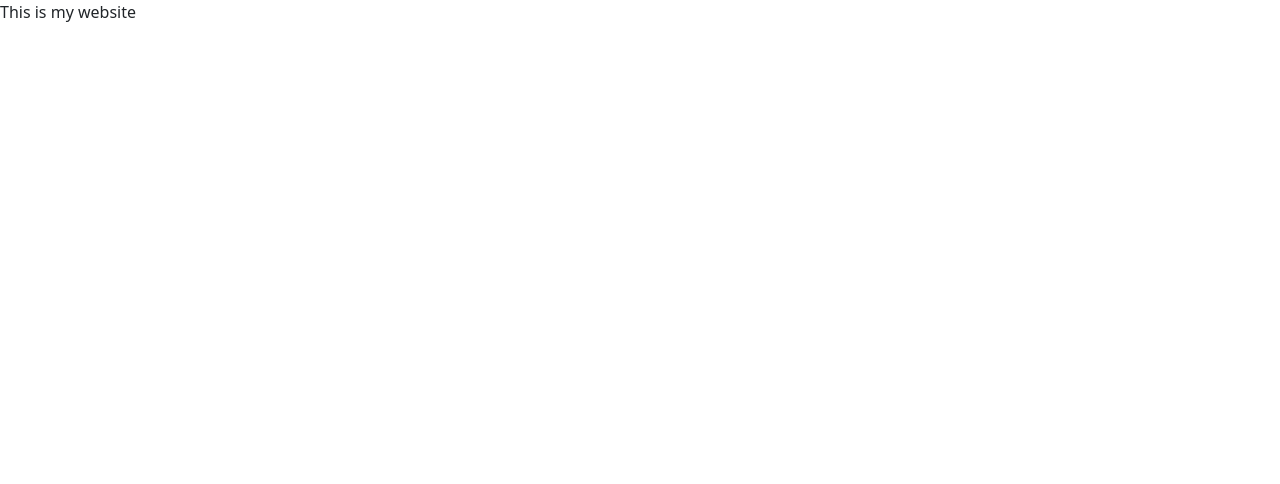
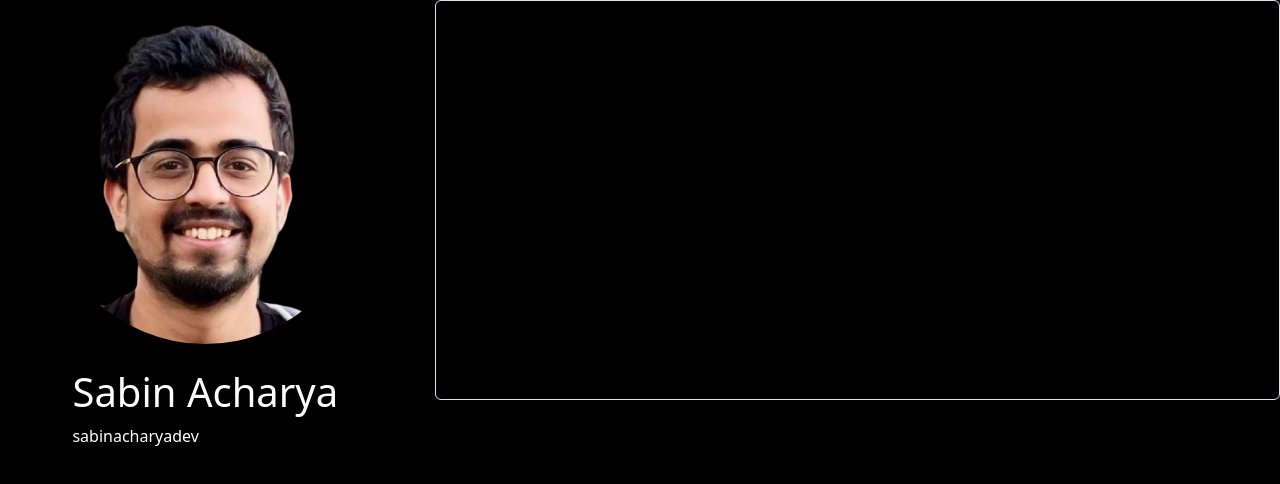
Before and after one commit to sabinacharyadev/react-my-portfolio, a React (Vite) app: page / in a window 1280 px wide. Shown: the top 484 px of the page. Built offline with nearby package versions, Linux system fonts and the light colour scheme.

Commit message:
profile and body section added

```diff
--- a/index.html
+++ b/index.html
@@ -10,6 +10,7 @@
       crossorigin="anonymous"
       referrerpolicy="no-referrer"
     />
+    <link rel="stylesheet" href="./src/index.css" />
 
     <meta name="viewport" content="width=device-width, initial-scale=1.0" />
     <title>Sabin Acharya</title>
--- a/src/App.jsx
+++ b/src/App.jsx
@@ -1,4 +1,19 @@
+import { Row, Col } from "react-bootstrap";
+import ProfileComponent from "./components/ProfileComponent";
+import BodyComponent from "./components/BodyComponent";
 function App() {
-  return <>This is my website</>;
+  return (
+    <>
+      <Row>
+        <Col lg={4}>
+          <ProfileComponent />
+        </Col>
+
+        <Col>
+          <BodyComponent />
+        </Col>
+      </Row>
+    </>
+  );
 }
 export default App;
--- /dev/null
+++ b/src/components/BodyComponent.jsx
@@ -0,0 +1,9 @@
+const BodyComponent = () => {
+  return (
+    <>
+      <div style={{ height: "50vh" }} className="border rounded"></div>
+    </>
+  );
+};
+
+export default BodyComponent;
--- /dev/null
+++ b/src/components/ProfileComponent.jsx
@@ -0,0 +1,22 @@
+import { Image } from "react-bootstrap";
+import ProfileImage from "../assets/profile-image.png";
+const ProfileComponent = () => {
+  return (
+    <>
+      <div className="d-flex flex-lg-column align-items-center">
+        <Image
+          style={{ width: "20rem" }}
+          className="my-4"
+          src={ProfileImage}
+          roundedCircle
+        />
+        <div>
+          <h1>Sabin Acharya</h1>
+          <p>sabinacharyadev</p>
+        </div>
+      </div>
+    </>
+  );
+};
+
+export default ProfileComponent;
--- /dev/null
+++ b/src/index.css
@@ -0,0 +1,4 @@
+* {
+  background-color: black;
+  color: white;
+}
```
